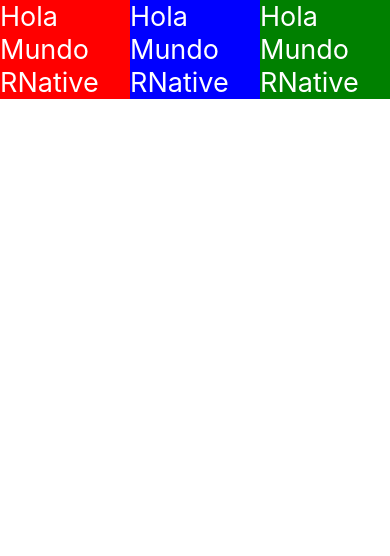
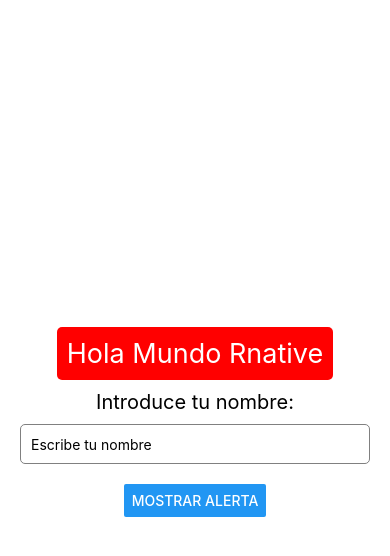
Before and after one commit to L4nsir3x/PM194, a React Native app in the folder my-blank/: screen / in a window 390 px wide. Shown: the top 556 px of the page. Built offline with nearby package versions, Linux system fonts and the light colour scheme.

Commit message:
Practica 7 Textinput

```diff
--- a/my-blank/App.js
+++ b/my-blank/App.js
@@ -1,46 +1,93 @@
-/*  Zona 1: Importaciones */
+/* Zona 1: Importaciones */
+import React, { useState } from 'react';
 import { StatusBar } from 'expo-status-bar';
-import { StyleSheet, Text, View , Button} from 'react-native';
-import React,{useState} from 'react';
+import { StyleSheet, Text, View, Button, TextInput } from 'react-native';
 
-const Texto = ({style})=>{
-  const [contenido, setContenido] = useState('Hola Mundo RNative');
-  const actualizaTexto=()=>{setContenido('Estado actualizado del texto')};
-  return(
-    <Text style={[styles.text, style]} onPress={actualizaTexto}>{contenido}</Text>
-  )
+/* Componente Texto */
+const Texto = ({ style }) => {
+  const [children, setChildren] = useState('Hola Mundo Rnative');
+
+  const actualizarTexto = () => {
+    setChildren('Hola Mundo Rnative Actualizado');
+  };
+
+  return (
+    <Text style={[styles.text, style]} onPress={actualizarTexto}>
+      {children}
+    </Text>
+  );
 };
 
+/* Zona 2: Main */
+export default function App() {
+  const [name, setName] = useState('');
 
+  const showAlert = () => {
+    if (name.trim() === '') {
+      window.alert('Por favor, introduce tu nombre antes de continuar.');
+    } else {
+      window.alert(`¡Hola! Bienvenido/a, ${name}`);
+    }
+  };
 
-/*  Zona 2: Main */
-
-export default function App() {
   return (
     <View style={styles.container}>
-      <Texto style={styles.red}>Hola</Texto>
-      <Texto style={styles.blue}>Mundo</Texto>
-      <Texto style={styles.green}>React Native</Texto>
+      <Texto style={styles.red} />
       <StatusBar style="auto" />
+
+      <Text style={styles.title}>Introduce tu nombre:</Text>
+      <TextInput
+        style={styles.input}
+        placeholder="Escribe tu nombre"
+        value={name}
+        onChangeText={text => setName(text)}
+      />
+      <Button title="Mostrar alerta" onPress={showAlert} />
     </View>
   );
 }
 
-/*  Zona 3: Estilos del screen*/
+/* Estilos */
 const styles = StyleSheet.create({
   container: {
     flex: 1,
     backgroundColor: '#fff',
-    alignItems: 'baseline',
+    alignItems: 'center',
     justifyContent: 'center',
-    flexDirection: 'row',
+    padding: 20,
   },
-  text:{
-    color: 'white',
+  text: {
+    color: '#fff',
     fontSize: 27,
-
+    marginBottom: 10,
   },
-  red:{backgroundColor:'red'},
-  blue:{backgroundColor:'blue'},
-  green:{backgroundColor:'green'},
+  title: {
+    fontSize: 20,
+    marginBottom: 10,
+  },
+  input: {
+    height: 40,
+    borderColor: 'gray',
+    borderWidth: 1,
+    paddingHorizontal: 10,
+    marginBottom: 20,
+    borderRadius: 5,
+    backgroundColor: 'white',
+    width: '100%',
+  },
+  red: {
+    backgroundColor: 'red',
+    padding: 10,
+    borderRadius: 5,
+  },
+  blue: {
+    backgroundColor: 'blue',
+    padding: 10,
+    borderRadius: 5,
+  },
+  green: {
+    backgroundColor: 'green',
+    padding: 10,
+    borderRadius: 5,
+  },
 });
```
